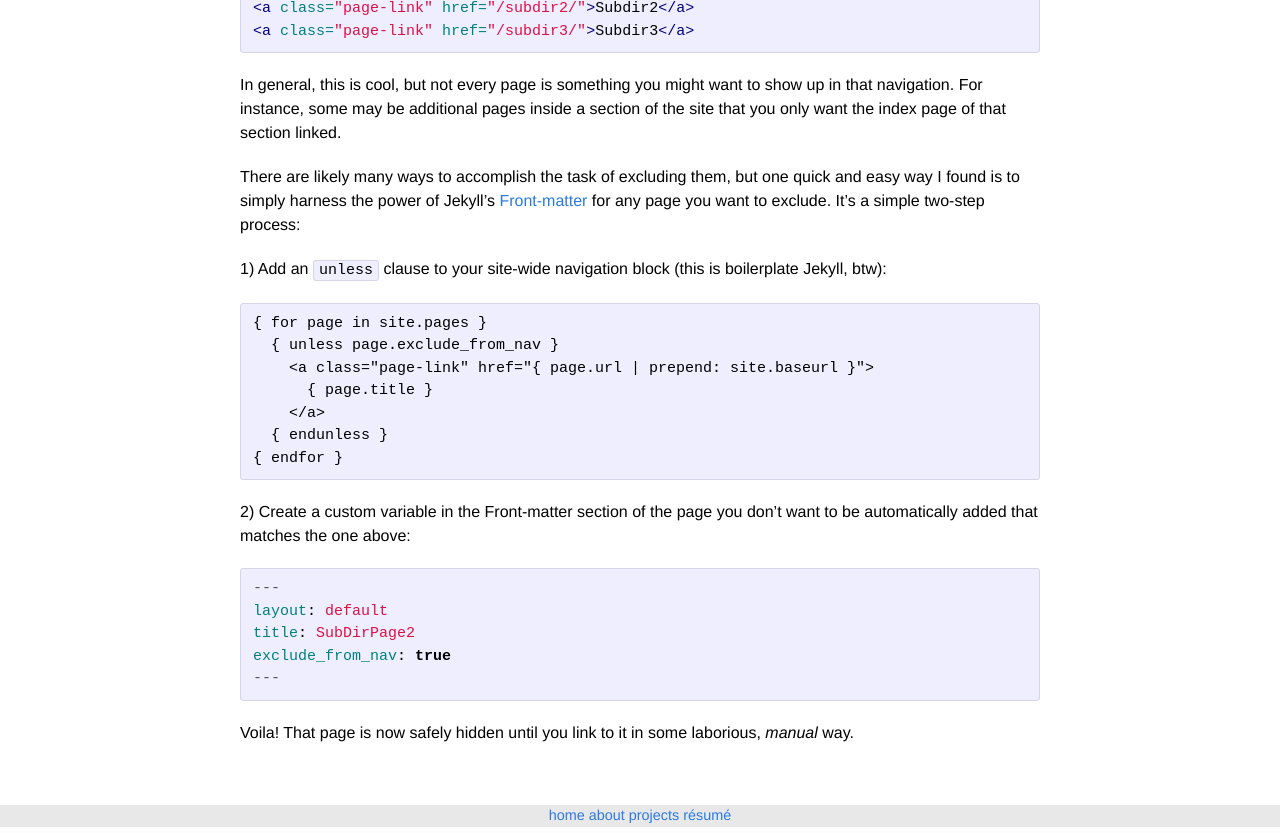
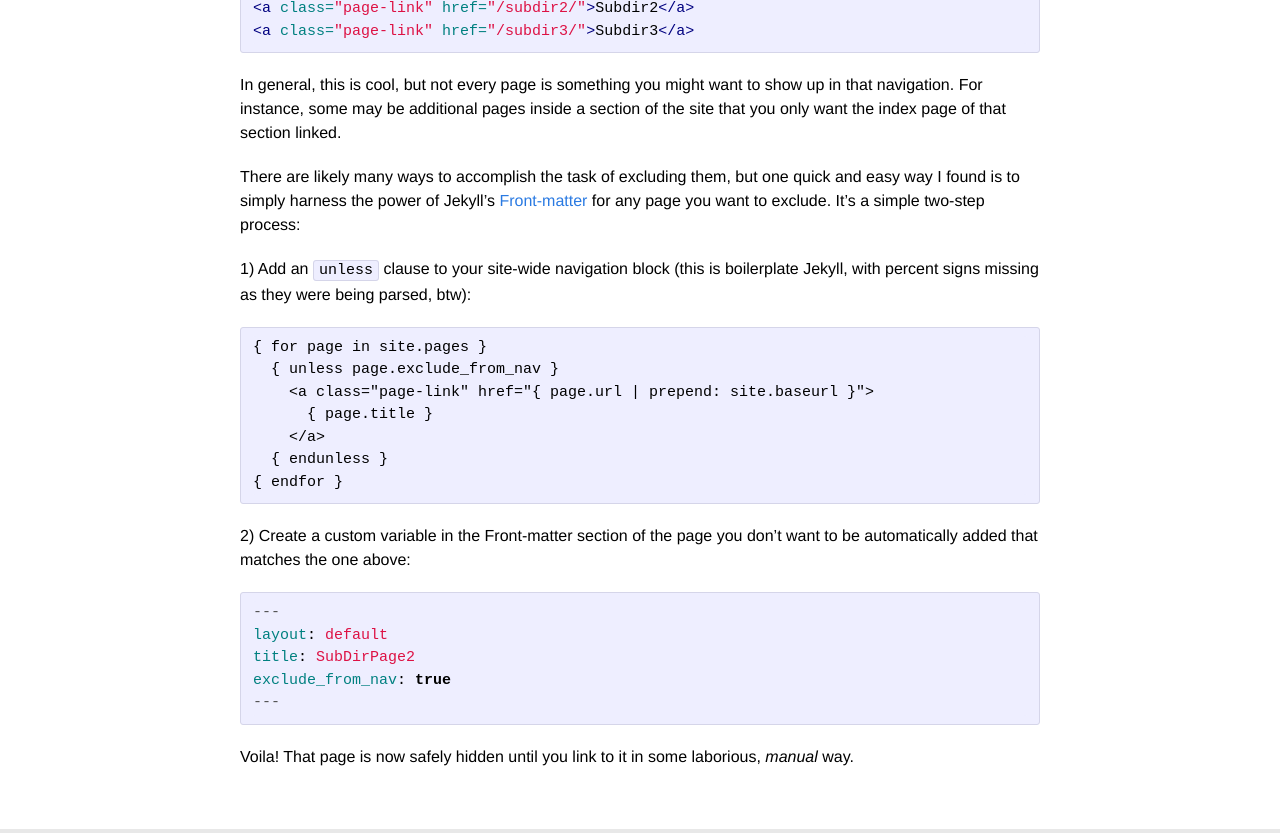
Before and after one commit to michaelchadwick/codana.me, a Jekyll site: the page built from _posts/2014-06-16-excluding-pages-from-top-navigation-in-jekyll.markdown, in a window 1280 px wide and 900 px high, scrolled down 521 px, cut to the strip 0-833 px from the top of the window. Built offline with Jekyll 4.4.1, drawn with Linux system fonts in a browser that asks for light colours.

```diff
--- a/_posts/2014-06-16-excluding-pages-from-top-navigation-in-jekyll.markdown
+++ b/_posts/2014-06-16-excluding-pages-from-top-navigation-in-jekyll.markdown
@@ -24,7 +24,7 @@
 
 There are likely many ways to accomplish the task of excluding them, but one quick and easy way I found is to simply harness the power of Jekyll's [Front-matter](http://jekyllrb.com/docs/frontmatter/) for any page you want to exclude. It's a simple two-step process:
 
-1) Add an `unless` clause to your site-wide navigation block (this is boilerplate Jekyll, btw):
+1) Add an `unless` clause to your site-wide navigation block (this is boilerplate Jekyll, with percent signs missing as they were being parsed, btw):
 
 {% highlight liquid %}
 { for page in site.pages }
```
